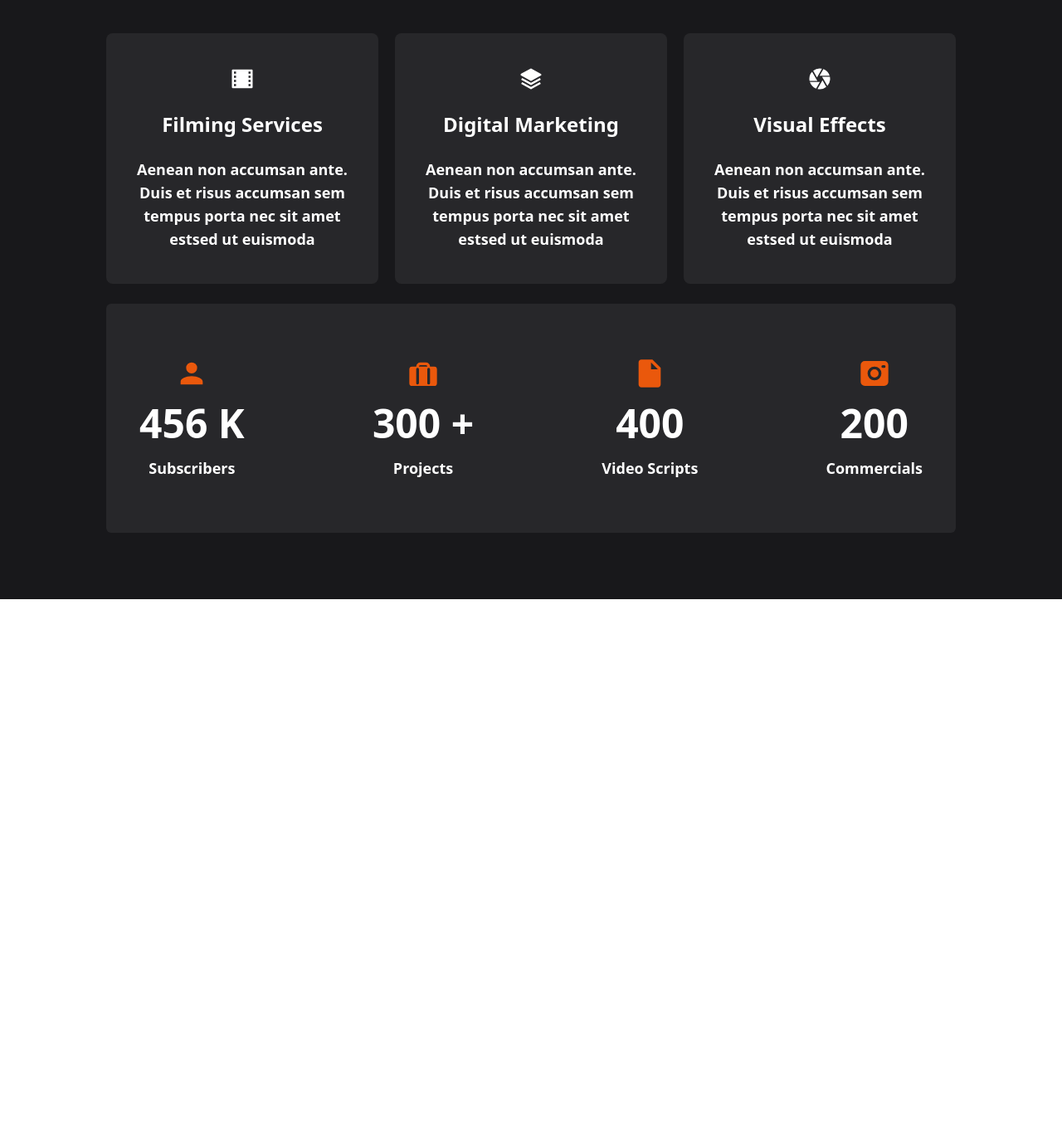
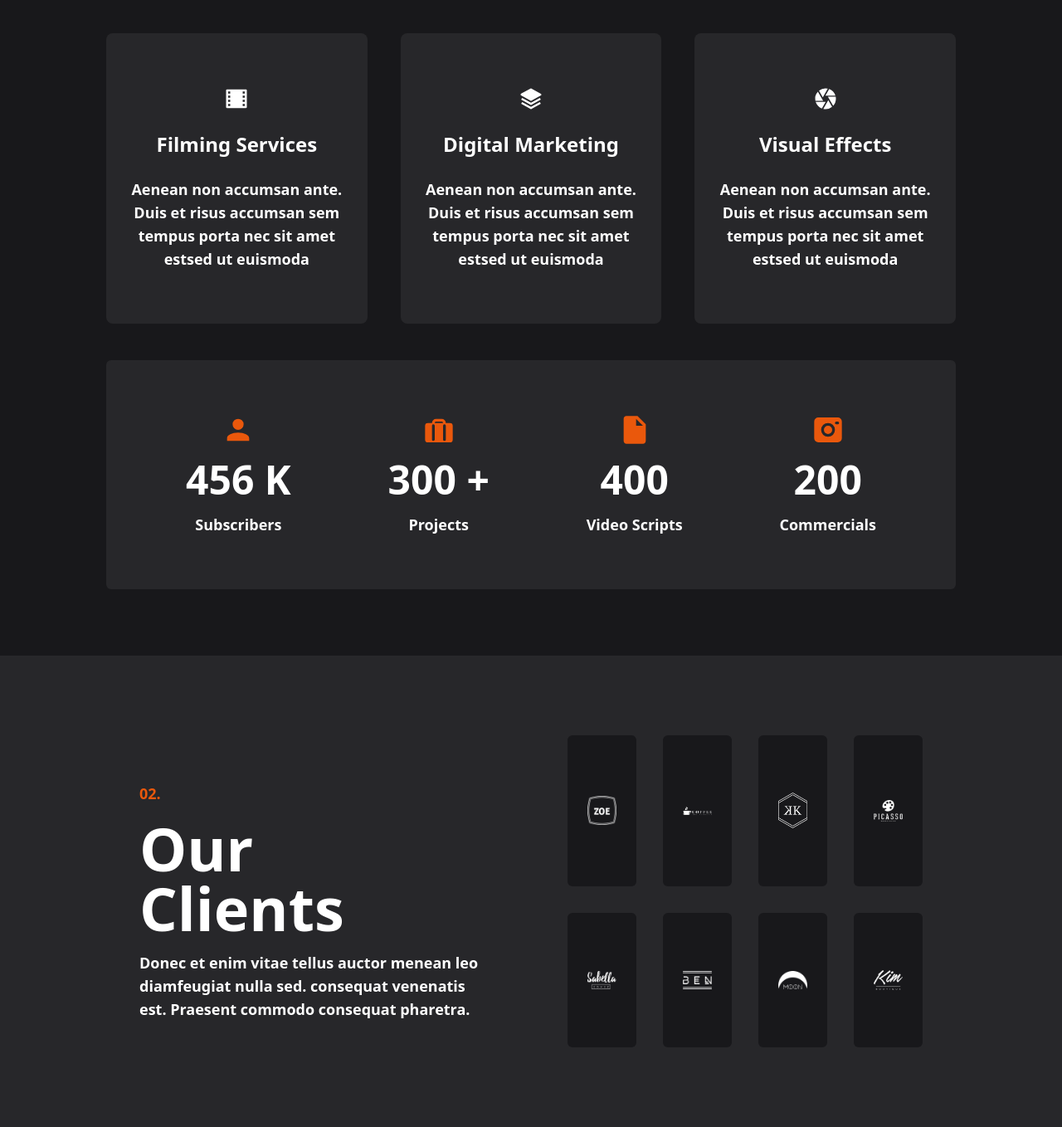
Before and after one commit to rahatulahsan/portfolio-website-with-tailwind, a website: page index.html in a window 1280 px wide. Shown: the part 920-2278 px from the top of the page at 83% size. Before the commit the page ends 1642 px from the top, so only its background shows below. Drawn offline with Linux system fonts and the light colour scheme.

Commit message:
Client section completed

```diff
--- a/index.html
+++ b/index.html
@@ -52,7 +52,7 @@
   <!--Hero Section End-->
 
   <!--Services Section Start-->
-  <div class="bg-zinc-900 flex flex-col gap-6 px-6 md:px-10 lg:py-20 xl:px-32">
+  <div class="bg-zinc-900 flex flex-col gap-6 px-6 py-10 md:px-10 lg:py-20 xl:px-32">
 
     <!--Titile Container-->
     <div class="flex flex-col items-center gap-10 py-8 md:flex-row justify-between">
@@ -70,24 +70,24 @@
     <!--Titile Container End-->
 
     <!--Service Box Container-->
-    <div class="grid grid-cols-1 gap-10 md:grid-cols-3 md:gap-5">
+    <div class="grid grid-cols-1 gap-10 md:grid-cols-3 md:gap-5 xl:gap-10">
 
       <!--Box Item 1-->
-      <div class="bg-zinc-800 flex flex-col gap-6 items-center py-10 px-14 rounded-lg hover:bg-orange-600 duration-200 md:px-6">
+      <div class="bg-zinc-800 flex flex-col gap-6 items-center py-10 px-14 rounded-lg hover:bg-orange-600 duration-200 md:px-6 xl:py-16">
         <svg xmlns="http://www.w3.org/2000/svg" width="30" height="30" viewBox="0 0 24 24"><path fill="white" d="M2 3.993A1 1 0 0 1 2.992 3h18.016c.548 0 .992.445.992.993v16.014a1 1 0 0 1-.992.993H2.992A.993.993 0 0 1 2 20.007V3.993ZM4 5v2h2V5H4Zm14 0v2h2V5h-2ZM4 9v2h2V9H4Zm14 0v2h2V9h-2ZM4 13v2h2v-2H4Zm14 0v2h2v-2h-2ZM4 17v2h2v-2H4Zm14 0v2h2v-2h-2Z"/></svg>
         <h3 class="text-white font-sans text-2xl capitalize font-semibold text-center">Filming Services</h3>
         <p class="text-white font-sans text-lg text-center font-semibold">Aenean non accumsan ante. Duis et risus accumsan sem tempus porta nec sit amet estsed ut euismoda</p>
       </div>
 
       <!--Box Item 2-->
-      <div class="bg-zinc-800 flex flex-col gap-6 items-center py-10 px-14 rounded-lg hover:bg-orange-600 duration-200 md:px-6">
+      <div class="bg-zinc-800 flex flex-col gap-6 items-center py-10 px-14 rounded-lg hover:bg-orange-600 duration-200 md:px-6 xl:py-16">
         <svg xmlns="http://www.w3.org/2000/svg" width="30" height="30" viewBox="0 0 24 24"><path fill="white" d="m21.484 7.125l-9.022-5a1.003 1.003 0 0 0-.968 0l-8.978 4.96a1 1 0 0 0-.003 1.748l9.022 5.04a.995.995 0 0 0 .973.001l8.978-5a1 1 0 0 0-.002-1.749z"/><path fill="white" d="m12 15.856l-8.515-4.73l-.971 1.748l9 5a1 1 0 0 0 .971 0l9-5l-.971-1.748L12 15.856z"/><path fill="white" d="m12 19.856l-8.515-4.73l-.971 1.748l9 5a1 1 0 0 0 .971 0l9-5l-.971-1.748L12 19.856z"/></svg>
         <h3 class="text-white font-sans text-2xl capitalize font-semibold text-center">Digital Marketing</h3>
         <p class="text-white font-sans text-lg text-center font-semibold">Aenean non accumsan ante. Duis et risus accumsan sem tempus porta nec sit amet estsed ut euismoda</p>
       </div>
 
       <!--Box Item 3-->
-      <div class="bg-zinc-800 flex flex-col gap-6 items-center py-10 px-14 rounded-lg hover:bg-orange-600 duration-200 md:px-6">
+      <div class="bg-zinc-800 flex flex-col gap-6 items-center py-10 px-14 rounded-lg hover:bg-orange-600 duration-200 md:px-6 xl:py-16">
         <svg xmlns="http://www.w3.org/2000/svg" width="30" height="30" viewBox="0 0 24 24"><path fill="white" d="m9.4 10.5l4.77-8.26a9.984 9.984 0 0 0-8.49 2.01l3.66 6.35l.06-.1zM21.54 9c-.92-2.92-3.15-5.26-6-6.34L11.88 9h9.66zm.26 1h-7.49l.29.5l4.76 8.25A9.91 9.91 0 0 0 22 12c0-.69-.07-1.35-.2-2zM8.54 12l-3.9-6.75A9.958 9.958 0 0 0 2.2 14h7.49l-1.15-2zm-6.08 3c.92 2.92 3.15 5.26 6 6.34L12.12 15H2.46zm11.27 0l-3.9 6.76a9.984 9.984 0 0 0 8.49-2.01l-3.66-6.35l-.93 1.6z"/></svg>
         <h3 class="text-white font-sans text-2xl capitalize font-semibold">Visual Effects</h3>
         <p class="text-white font-sans text-lg text-center font-semibold">Aenean non accumsan ante. Duis et risus accumsan sem tempus porta nec sit amet estsed ut euismoda</p>
@@ -97,7 +97,7 @@
     <!--Service Box Container End-->
 
     <!--Services Info Container-->
-    <div class="bg-zinc-800 flex flex-col items-center gap-12 rounded-md p-16 md:flex-row md:px-10 md:justify-between">
+    <div class="bg-zinc-800 flex flex-col items-center gap-12 rounded-md p-16 md:flex-row md:px-10 md:justify-between xl:mt-5 xl:px-24">
 
       <!--Info Item 1-->
       <div class="flex flex-col items-center gap-4">
@@ -133,5 +133,62 @@
   </div>
   <!--Services Section End-->
 
+  <!--Clients Main Container-->
+  <div class="bg-zinc-800 flex flex-col gap-6 lg:flex-row lg:justify-between lg:py-24 xl:px-32">
+    <!--Clients Content-->
+    <div class="flex flex-col items-center gap-4 px-10 py-14 md:items-start md:pb-8 lg:justify-center">
+      <span class="font-sans font-bold text-lg text-orange-600">02.</span>
+      <h2 class="text-white font-sans text-4xl font-bold lg:text-7xl lg:w-1/2">Our Clients</h2>
+      <p class="font-sans text-white font-semibold text-center text-lg md:text-left">Donec et enim vitae tellus auctor menean leo diamfeugiat nulla sed. consequat venenatis est. Praesent commodo consequat pharetra.</p>
+    </div>
+
+    <!--Clients Logo Container-->
+    <div class="grid grid-cols-2 px-10 gap-8 md:grid-cols-4">
+
+      <!--Client 1-->
+      <div class="bg-zinc-900 flex flex-col justify-center px-6 py-16 rounded-md">
+        <img src="assets/images/client 1.png" alt="client-1"/>
+      </div>
+
+      <!--Client 2-->
+      <div class="bg-zinc-900 flex flex-col justify-center px-6 py-16 rounded-md">
+        <img src="assets/images/client 2.png" alt="client-2"/>
+      </div>
+
+      <!--Client 3-->
+      <div class="bg-zinc-900 flex flex-col justify-center px-6 py-16 rounded-md">
+        <img src="assets/images/client 3.png" alt="client-3"/>
+      </div>
+
+      <!--Client 4-->
+      <div class="bg-zinc-900 flex flex-col justify-center px-6 py-16 rounded-md">
+        <img src="assets/images/client 4.png" alt="client-4"/>
+      </div>
+
+      <!--Client 5-->
+      <div class="bg-zinc-900 flex flex-col justify-center px-6 py-16 rounded-md">
+        <img src="assets/images/client 5.png" alt="client-5"/>
+      </div>
+
+      <!--Client 6-->
+      <div class="bg-zinc-900 flex flex-col justify-center px-6 py-16 rounded-md">
+        <img src="assets/images/client 6.png" alt="client-6"/>
+      </div>
+
+      <!--Client 7-->
+      <div class="bg-zinc-900 flex flex-col justify-center px-6 py-16 rounded-md">
+        <img src="assets/images/client 7.png" alt="client-7"/>
+      </div>
+
+      <!--Client 8-->
+      <div class="bg-zinc-900 flex flex-col justify-center px-6 py-16 rounded-md">
+        <img src="assets/images/client 8.png" alt="client-8"/>
+      </div>
+
+    </div>
+
+  </div>
+  <!--Clients Main Container End-->
+
 </body>
 </html>
```
Also changed, not shown: dist/output.css.
